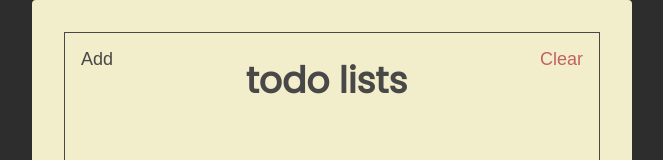
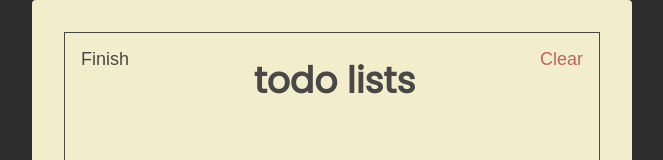
Before and after one commit to Novianto778/react-todolist, a React (Create React App) app: page / in a window 1280 px wide. Both pictures are taken after a click on the button "Add". Shown: the top 160 px of the page, without its empty margins (308-971 px from the left). Built offline with nearby package versions, Linux system fonts and the light colour scheme.

Commit message:
add Button dan maximum character todoform

```diff
--- a/src/components/Header.js
+++ b/src/components/Header.js
@@ -1,10 +1,14 @@
 import React from "react";
 import PropTypes from 'prop-types'
 
-export default function Header({showAddToggle}) {
+export default function Header({showAddToggle, showAdd}) {
   return (
     <section className="header">
-      <button className="header-btn main-black-color" onClick={showAddToggle}>Add</button>
+      <button className="header-btn main-black-color" onClick={showAddToggle}>
+        {
+          showAdd ? "Finish" : "Add"
+        }
+      </button>
       <h1 className="header-title">Todo Lists</h1>
       <button className="header-btn main-red-color">Clear</button>
     </section>
@@ -12,5 +16,6 @@
 }
 
 Header.propTypes = {
-  showAddToggle : PropTypes.func.isRequired
+  showAddToggle : PropTypes.func.isRequired,
+  showAdd : PropTypes.bool.isRequired
 }
--- a/src/components/TodoForm.js
+++ b/src/components/TodoForm.js
@@ -7,6 +7,12 @@
     e.preventDefault();
     if (!value) {
       alert("No Blank Todo");
+
+      return;
+    }
+    if(value.length > 40){
+      alert("Please Create a Shorter Todo");
+      setValue('');
       return;
     }
     addTodo(value);
--- a/src/pages/TodoLists.js
+++ b/src/pages/TodoLists.js
@@ -23,7 +23,7 @@
 
   return (
     <Paper>
-      <Header showAddToggle={showAddToggle}/>
+      <Header showAddToggle={showAddToggle} showAdd={showAdd}/>
       <TodoForm addTodo={addTodo} showAdd={showAdd}/>
       <Todos todos={todos}/>
     </Paper>
```
